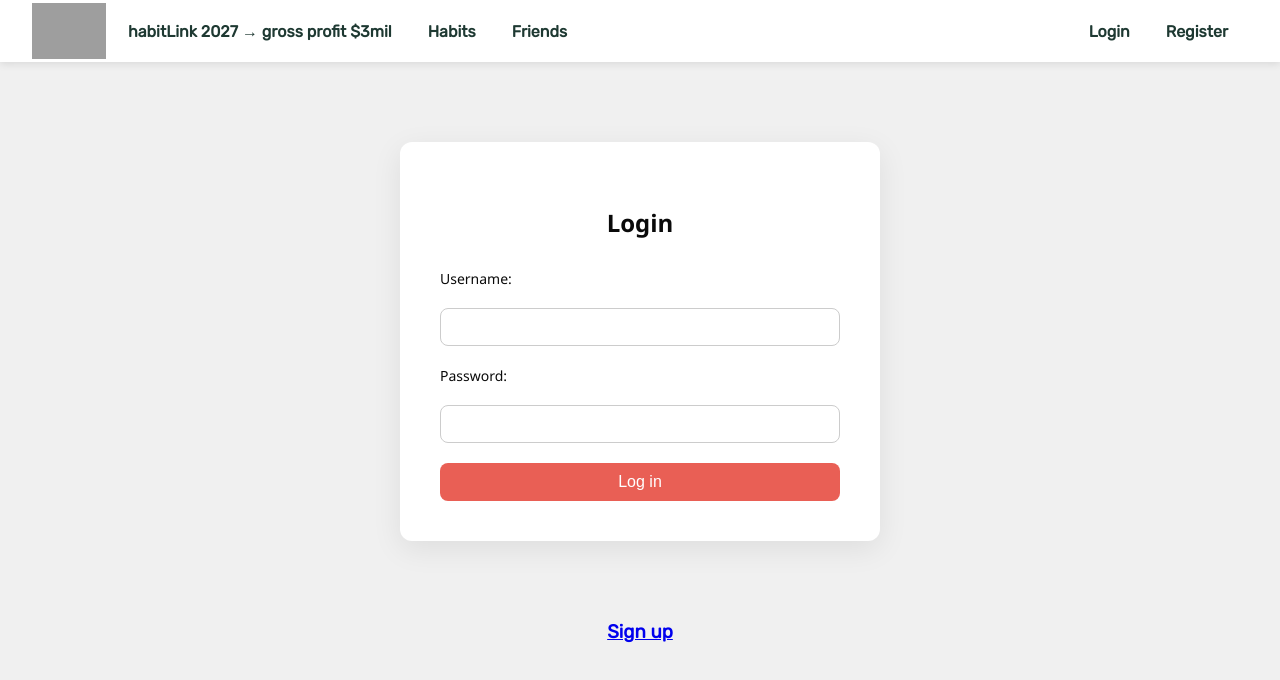
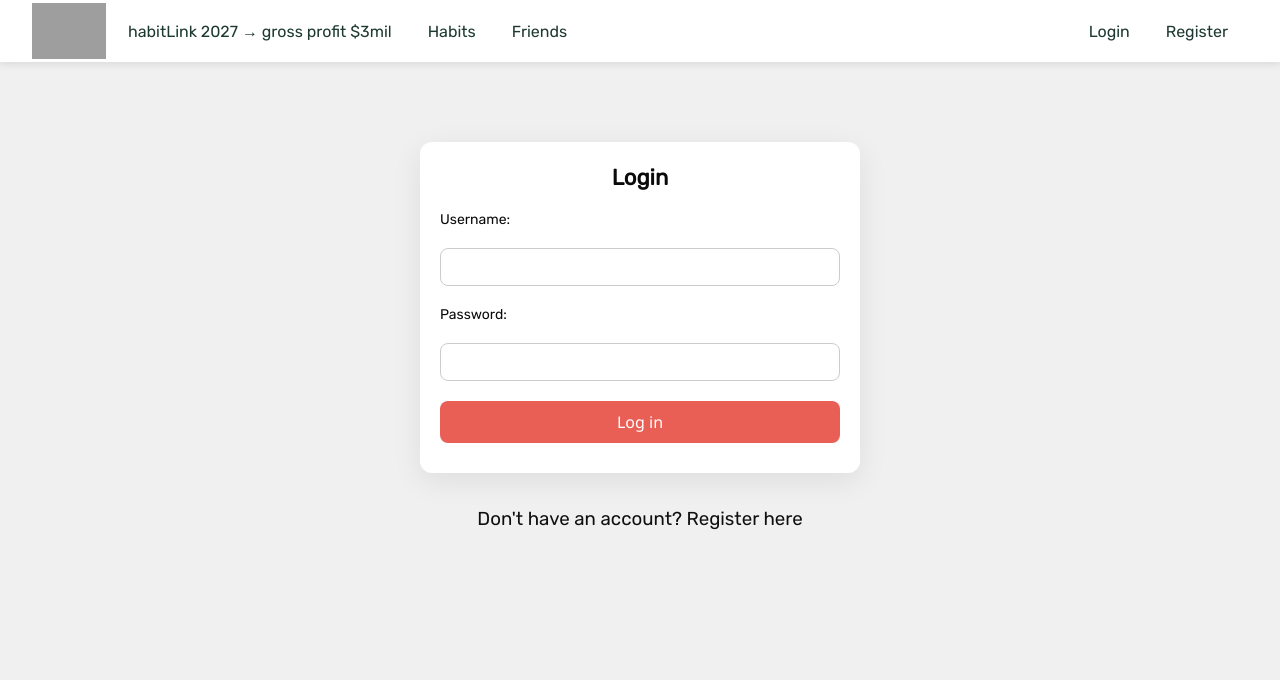
Before and after one commit to rossi2nico/HabitLink, a React (Create React App) app in the folder frontend/: page /login in a window 1280 px wide. Shown: the top 680 px of the page. Built offline with nearby package versions, Linux system fonts and the light colour scheme; grey boxes are pictures that could not be loaded.

Commit message:
Reigster page css improvements

```diff
--- a/frontend/src/index.css
+++ b/frontend/src/index.css
@@ -10,27 +10,41 @@ body {
   -webkit-font-smoothing: antialiased;
   -moz-osx-font-smoothing: grayscale;
 }
+
+
+
 /* Login Stuff */
 
+/* Clean link styling for auth links like Sign up */
+h3 a {
+  text-decoration: none;
+  color: #0f0f0f;
+  font-weight: 500;
+  transition: color 0.2s ease;
+}
+
+h3 a:hover {
+  color: #f44336;
+}
 /* Login form container */
 .login {
   max-width: 400px;
   margin: 80px auto;
-  padding: 40px;
+  padding: 0px 20px 30px 20px;
   background-color: #ffffff;
   border-radius: 12px;
   box-shadow: 0 8px 30px rgba(0, 0, 0, 0.08);
   display: flex;
   flex-direction: column;
   gap: 20px;
-  font-family: 'Segoe UI', sans-serif;
+  /* font-family: 'Segoe UI', sans-serif; */
 }
 
 /* Heading */
 .login h3 {
   text-align: center;
-  font-size: 24px;
-  margin-bottom: 10px;
+  font-size: 22px;
+  margin-bottom: 0px;
 }
 
 /* Labels */
@@ -64,6 +78,7 @@ body {
   font-weight: 500;
   cursor: pointer;
   transition: background-color 0.2s ease;
+  font-family: 'Segoe UI', sans-serif;
 }
 
 .login button:hover {
@@ -149,6 +164,7 @@ body {
   background-color: transparent;
   color: #f44336;
   border: 2px solid #f44336;
+  font-family: 'Segoe UI', sans-serif;
   margin-top: 3px;
   padding: 2px 8px;
   border-radius: 6px;
--- a/frontend/src/pages/Login.js
+++ b/frontend/src/pages/Login.js
@@ -40,7 +40,9 @@ const Login = () => {
                 {error && <div className="error">{error}</div>}
 
             </form>
-            <h3><Link to="/signup">Sign up</Link></h3>
+            <h3 style={{ marginTop: "-45px" }}>
+                <Link to="/signup">Don't have an account? Register here</Link>
+            </h3>
         </>
     )
 }
--- a/frontend/src/pages/Signup.js
+++ b/frontend/src/pages/Signup.js
@@ -17,7 +17,7 @@ const Signup = () => {
   return (
     <>
       <Navigation></Navigation>
-      <form className = "signup" onSubmit = {handleSubmit}>
+      <form className = "login" onSubmit = {handleSubmit}>
         <h3>Sign up</h3>
 
         <label>username:</label>
@@ -39,8 +39,7 @@ const Signup = () => {
         <button type="submit" disabled ={ isLoading }> submit</button>
         {error && <div className='error'>{error}</div>}
           </form>
-        Already have an account?
-        <h3><Link to="/login">login</Link></h3>
+        <h3 style = {{marginTop: '-45px'}}><Link to="/login">already have an account? login here</Link></h3>
       </>
   )
 }
```
